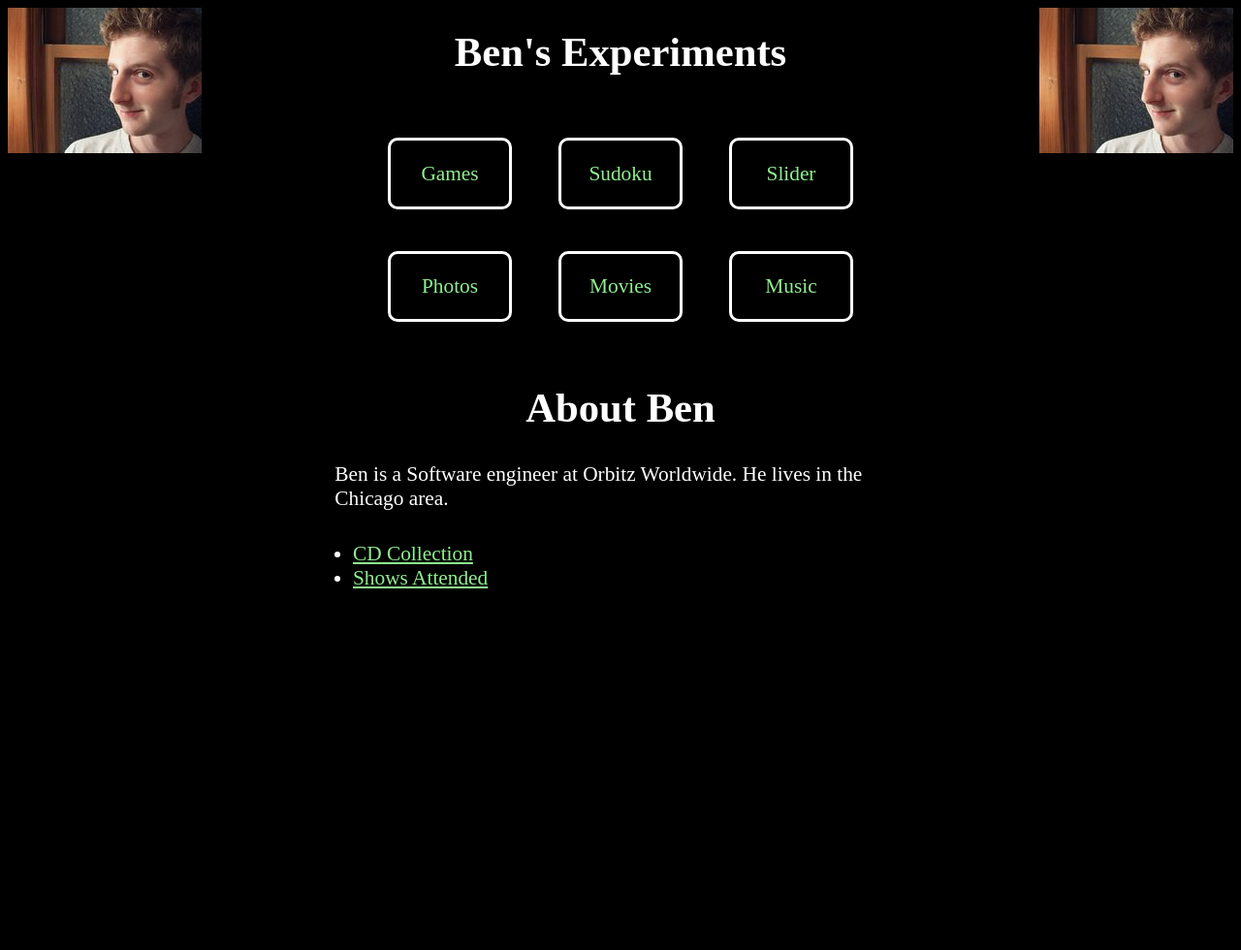
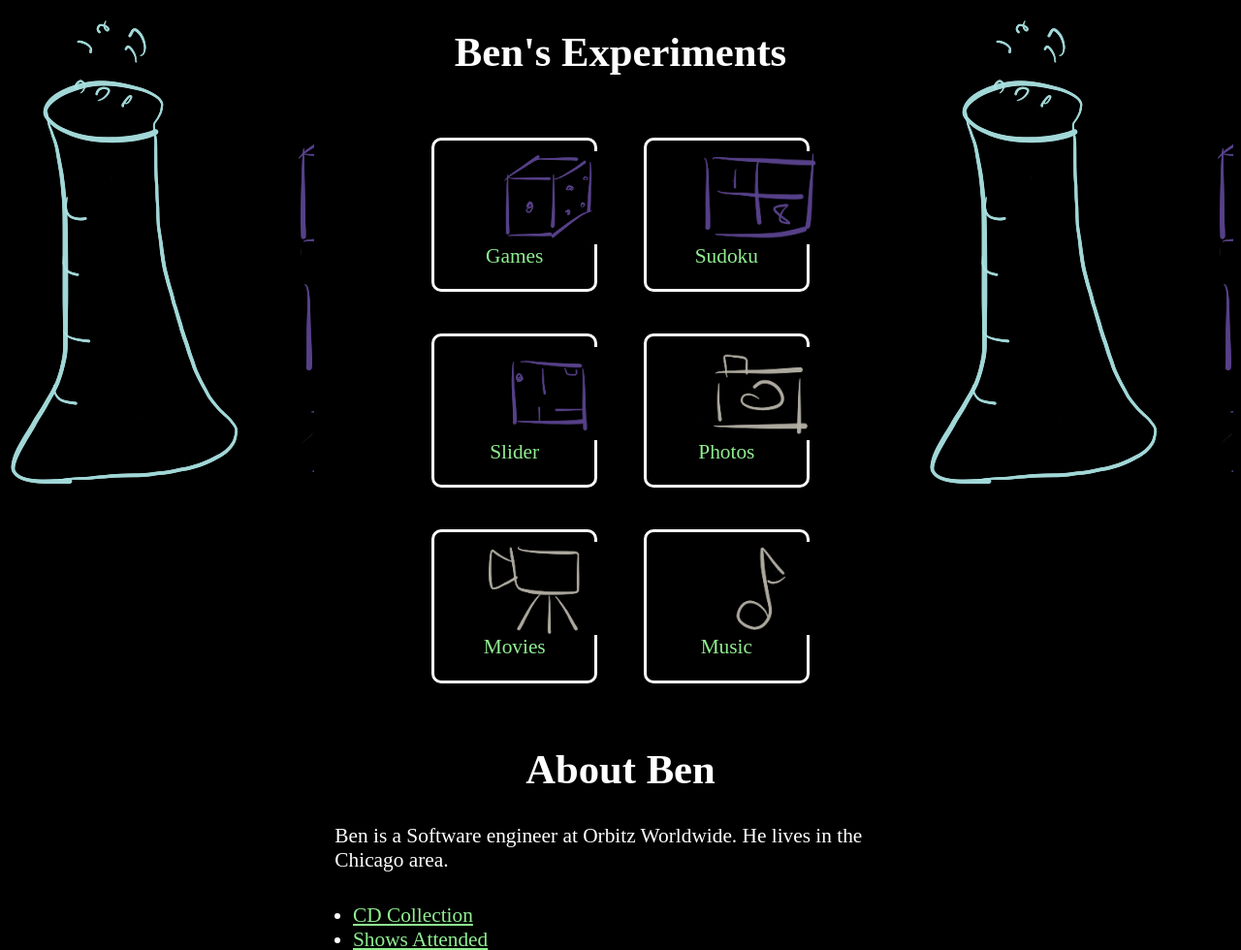
Before and after one commit to brgibson/www, a PHP site: page / in a window 1280 px wide. Shown: the top 980 px of the page at 97% size. Before the commit the page ends 607 px from the top, so only its background shows below. Run offline with PHP 8.4, Linux system fonts and the light colour scheme.

Commit message:
adding sketch icons and background images

```diff
--- a/base.css
+++ b/base.css
@@ -21,8 +21,17 @@ body {
 	color: #ffffff;
 	font-family: "Britannic Bold";
 }
+/* Re-usable */
+.hidden {
+	visibility: hidden;
+}
 
-
+/* Icons */
+.beaker {
+	background: url("./icons.jpg") -17px -15px;
+	width: 240px;
+	height: 500px;
+}
 /* Grid System */
 .row {
 	display: block;
@@ -85,7 +94,7 @@ body {
 	text-align: center;
 }
 .experiments ul {
-	padding: 0 2em;
+	padding: 0;
 }
 .experiments dl {
 	display: inline;
@@ -100,20 +109,26 @@ body {
 	display: inline-block;
 	padding: 0;
 	margin: 1em;
-	width: 6em;
+	width: 8em;
 	text-align: center;
 }
 .experiments a {
 	display: block;
 	padding: 1em;
+	padding-top: 5em;
 	border: solid white;
 	border-radius: 10px;
 	text-decoration: none;
 }
+.experiments a:visited {
+	color: lightgreen;
+	border: solid lightgreen;
+}
+
 
 /*
 a {
-	background:url(./mypage/myphoto.jpg) -80px -10px;
+	background: url(./mypage/myphoto.jpg) -80px -10px;
 }
 
 .experiments li {
@@ -135,7 +150,7 @@ body {
 	body {
 		font-size: 25pt;
 	}
-	.hidep {
+	.hide-p {
 		display: none;
 	}
 	.c6 {
--- a/index.html
+++ b/index.html
@@ -1,6 +1,40 @@
 <!DOCTYPE html>
 <html>
 <style>
+.experiments a {
+	position:relative;
+}
+.experiments a:before {
+  position:absolute;
+	width:6em;
+	height:4.5em;
+	content:'';
+	top:.5em;
+}
+.slider:before {
+	background: url('./icons.jpg') -19em -16em;
+	background-size: 40em;
+}
+.sudoku:before {
+	background: url('./icons.jpg') -12.2em -11.4em;
+	background-size: 40em;
+}
+.games:before {
+	background: url('./icons.jpg') -9em -3.9em;
+	background-size: 32em;
+}
+.movies:before {
+	background: url('./icons.jpg') -31.8em -16.7em;
+	background-size: 40em;
+}
+.music:before {
+	background: url('./icons.jpg') -25.4em -14.6em;
+	background-size: 40em;
+}
+.photos:before {
+	background: url('./icons.jpg') -27.4em -8.9em;
+	background-size: 40em;
+}
 </style>
 <head>
 	<link rel="stylesheet" href="./base.css" />
@@ -11,8 +45,7 @@
 
 	<div class="row">
 
-		<div class="c3 hidep">
-			<img src="./mypage/myphoto.jpg"/>
+		<div class="c3 hide-p beaker" style="text-align:right">
 		</div>
 
 		<div class="c6">
@@ -22,16 +55,16 @@
 					<h1>Ben's Experiments</h1>
 
 					<ul>
-						<li class="outer-item" style="display:inline;">
+						<li class="outer-item">
 							<dl>
-								<dt><a href="#games">Games</a></dt>
-								<dd><a href="#sudoku">Sudoku</a></dd>
-								<dd><a href="#slider">Slider</a></dd>
+								<dt><a href="#games" class="games">Games</a></dt>
+								<dd><a href="#sudoku" class="sudoku">Sudoku</a></dd>
+								<dd><a href="#slider" class="slider">Slider</a></dd>
 							</dl>
 						</li>
-						<li><a href="#photos">Photos</a></li>
-						<li><a href="#movies">Movies</a></li>
-						<li><a href="#music">Music</a></li>
+						<li><a href="#photos" class="photos">Photos</a></li>
+						<li><a href="#movies" class="movies">Movies</a></li>
+						<li><a href="#music" class="music">Music</a></li>
 					</ul>
 				</div>
 			</div>
@@ -54,8 +87,7 @@
 
 		</div>
 
-		<div class="c3 hidep" style="text-align:right">
-			<img src="./mypage/myphoto.jpg"/>
+		<div class="c3 hide-p beaker">
 		</div>
 	</div>
 </body>
```
Also changed, not shown: icons.jpg (added).
